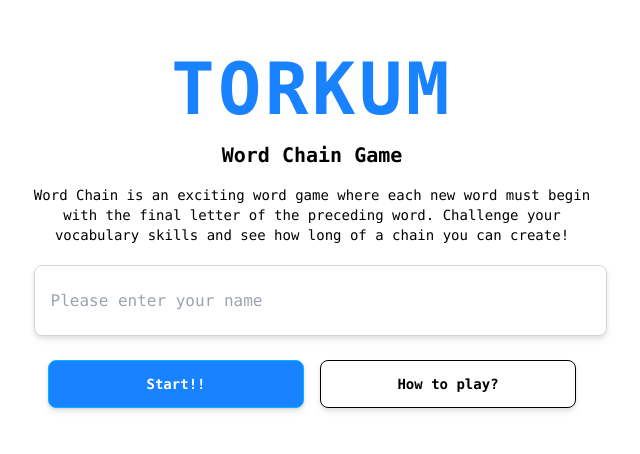
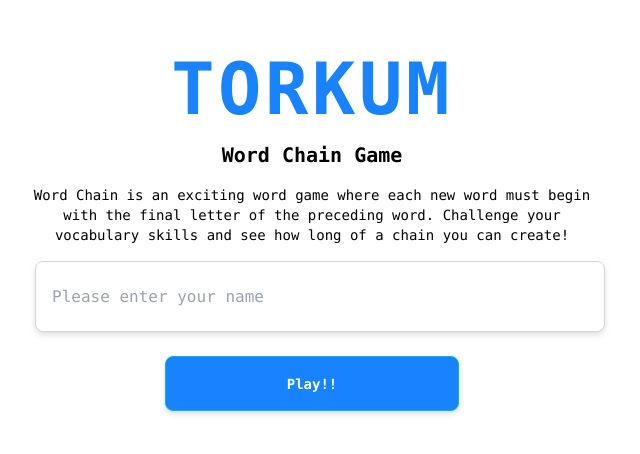
Before and after one commit to Jet1a/PROJECT1-SEC-1-GongGangGaiGonk, a Vue app: page / in a window 1280 px wide. Shown: the part 168-622 px from the top of the page, without its empty margins (328-968 px from the left). Built offline with nearby package versions, Linux system fonts and the light colour scheme.

Commit message:
031-[update] addding v-show when click button

```diff
--- a/src/App.vue
+++ b/src/App.vue
@@ -16,12 +16,16 @@ watch(userName, (newValue) => { // Watch input Username
     isError.value = false
   }
 })
+const isVisible = ref(true) // Show or hide the main page
+const toggleVisibility = () => {
+  isVisible.value = !isVisible.value
 
+}
 </script>
 
 <template>
 
-  <main class="min-h-screen flex items-center justify-center bg-white text-black font-mono">
+  <main v-show="isVisible" class="min-h-screen flex items-center justify-center bg-white text-black font-mono">
     <div class="justify-center text-center flex flex-col items-center" id="box1">
       <h1 class="text-7xl font-bold m-2 text-blue-500 -tracking-tighter" id="h1Topic">TORKUM</h1>
       <h2 class="text-xl font-bold m-2">Word Chain Game</h2>
@@ -38,8 +42,7 @@ watch(userName, (newValue) => { // Watch input Username
             :class="{ 'border-red-500 placeholder-red-500': isError, 'border-gray-300 placeholder-gray-400': !isError }"
             id="inputName"
           />
-          <button type="submit" class="btn btn-info btn-wide drop-shadow-md m-2" id="btnPlay">Start!!</button>
-          <button type="button" class="btn btn-outline btn-wide drop-shadow-md m-2" id="btnHow">How to play?</button>
+          <button @click="toggleVisibility" type="submit" class="btn btn-info btn-wide drop-shadow-md m-2 " id="btnPlay">Play!!</button>
         </form>
       </div>
     </div>
--- a/src/assets/main.css
+++ b/src/assets/main.css
@@ -3,7 +3,7 @@
 @tailwind utilities;
 
 /* Home page */
-#h1Topic {
+  #h1Topic {
     color:  #1882FF;
 }
   #box1 {
@@ -17,6 +17,8 @@
   #btnPlay {
     background-color:  #1882FF;
     color: white;
+    width:294px;
+    height:55px;
   }
   #inputName {
     background-color: #ffffff;
```
